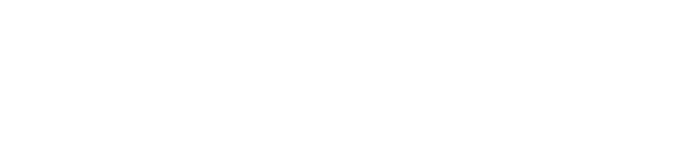
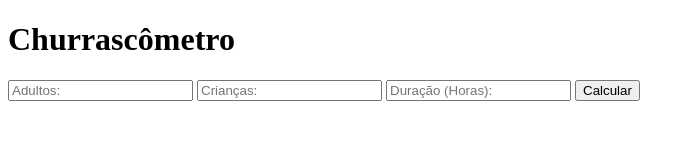
Before and after one commit to RenatoBonettiNeto/Projeto_Churrascometro, a plain HTML site: page index.html in a window 1280 px wide. Shown: the whole page, without its empty margins (0-695 px from the left). Drawn offline with Linux system fonts and the light colour scheme.

Commit message:
Configuração index.html, adicionando a div container, titulos, inputs, botoês e uma div result para mostrar o resultado do calculo

```diff
--- a/index.html
+++ b/index.html
@@ -13,6 +13,19 @@
 
     <body>
 
+        <div class="container">
+            <h1>Churrascômetro</h1>
+            <input id="adultos" name="adultos" type="number" placeholder="Adultos:">
+            <input id="criancas" name="criancas" type="number" placeholder="Crianças:">
+            <input id="duracao" name="duracao" type="number" placeholder="Duração (Horas):">
+
+            <button>Calcular</button>
+
+            <div id="result"></div>
+        </div>
+
+
+
 
         <script src="./scripts/script.js"></script>
     </body>
```
